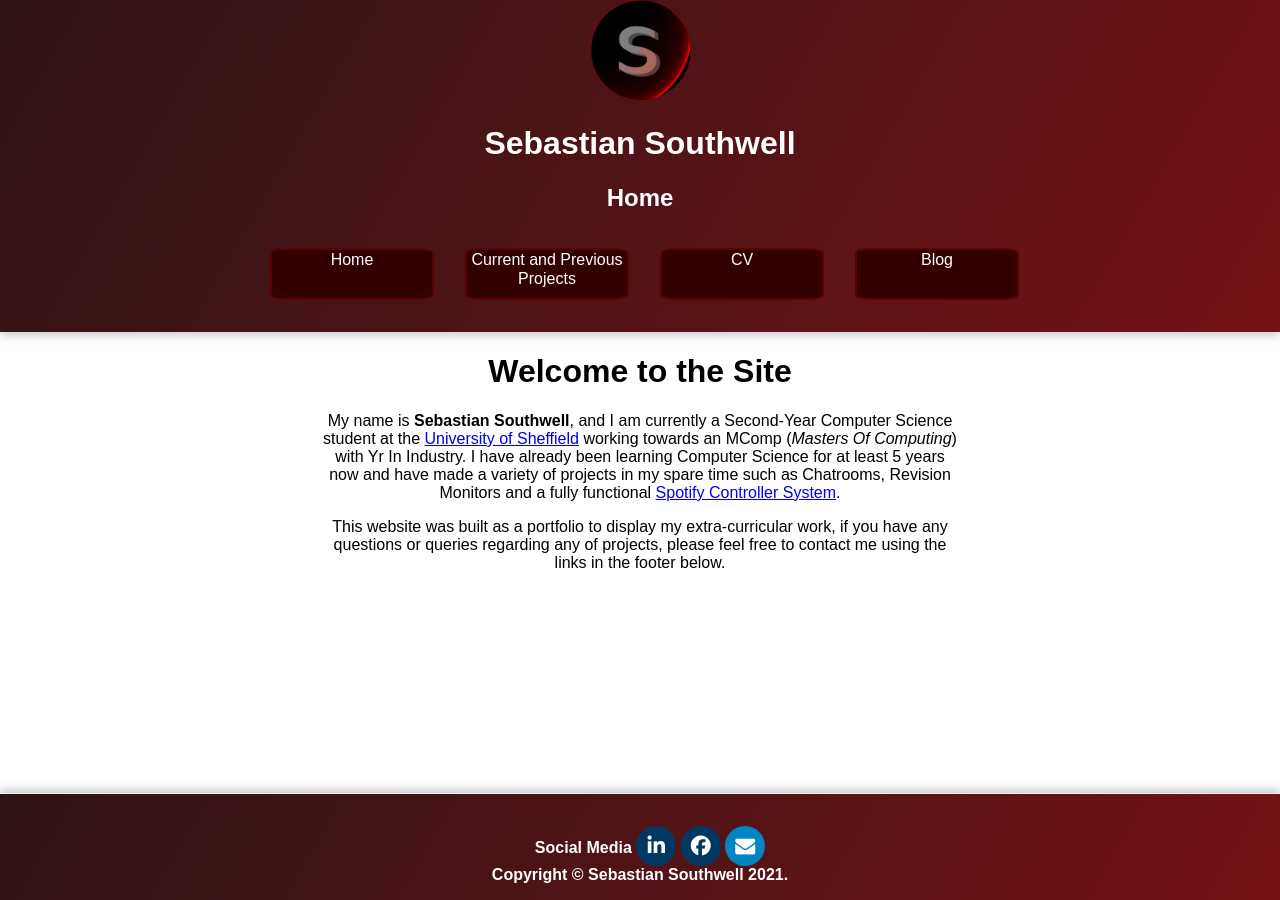
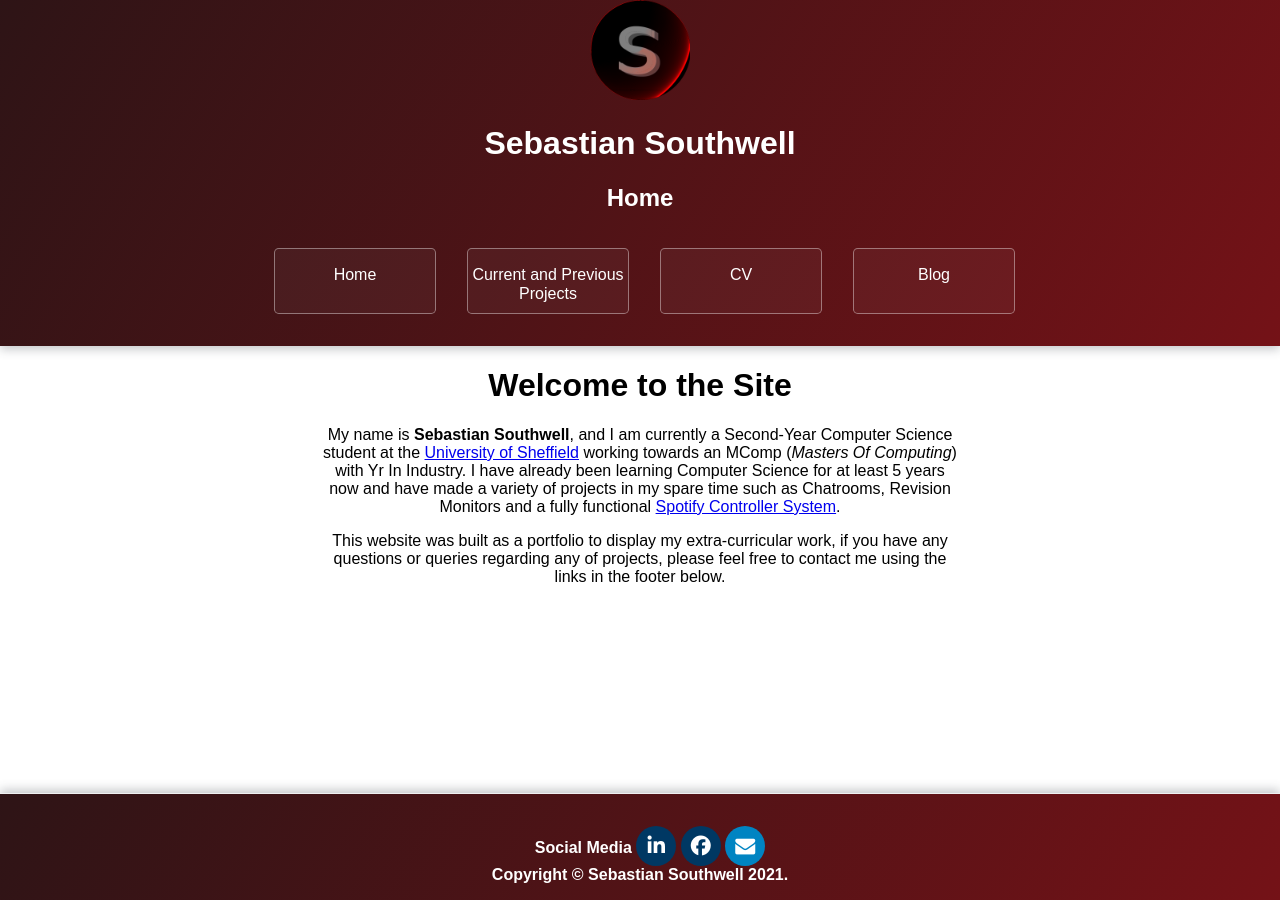
Before and after one commit to sebasouthwell/sebasouthwell.github.io, a Jekyll site: the page built from index.md, in a window 1280 px wide. Built offline with Jekyll 4.4.1, drawn with Linux system fonts in a browser that asks for light colours; nearby versions of some CDN libraries.

Commit message:
Created base system for a hamburger menu

```diff
--- a/_layouts/default.html
+++ b/_layouts/default.html
@@ -3,6 +3,7 @@
   <head>
     <meta charset="UTF-8">
     <script src="https://kit.fontawesome.com/1e89297854.js" crossorigin="anonymous"></script>
+
 
 {% seo %}
     <link rel="preconnect" href="https://fonts.gstatic.com">
@@ -17,6 +18,9 @@
       <a href="/"><img src="/assets/images/logo.png" class="logo-image"></a>
       <h1 class="project-name">{{ page.title | default: site.title | default: site.github.repository_name }}</h1>
       <h2 class="project-tagline">{{ page.description | default: site.description | default: site.github.project_tagline }}</h2>
+      <div>
+        <a class="fas fa-bars hamburger-menu"></a>
+      </div>
       <nav>
         <ul>
           <li>
--- a/_sass/mytheme.scss
+++ b/_sass/mytheme.scss
@@ -2,7 +2,6 @@
 @import "rouge-github";
 @import "variables";
 @import url("https://cdnjs.cloudflare.com/ajax/libs/font-awesome/4.7.0/css/font-awesome.min.css");
-
 
 .fa {
     padding: 10px;
@@ -116,6 +115,7 @@
   nav{
     align-content: center;
     justify-content: center;
+    display: none;
   }
 
   nav ul{
@@ -128,9 +128,19 @@
   nav ul li div{
     border-radius: 10%;
     border: 2px solid #5a0000;
+    color: rgba(255,255,255,0.7);
+    background-color: rgba(255,255,255,0.04);
+    border-color: rgba(255,255,255,0.4);
+    border-style: solid;
+    border-width: 1px;
+    border-radius: 0.3rem;
+    padding: 1rem 0 0 0;
+    transition: color 0.2s, background-color 0.2s, border-color 0.2s;
     width: 10em;
     height: 3em;
-    background-color: rgb(51, 0, 0);
+    text-align: center;
+    justify-content: center;
+    //background-color: rgb(51, 0, 0);
   }
 
   nav ul li a{
@@ -160,6 +170,15 @@
     nav ul li div{
       width: 95%;
     }
+    .logo-image{
+      width: 80px;
+      height: 80px;
+    }
+
+    .hamburger-menu{
+      display: inline-block;
+      font-size: 40px;
+    }
   }
   @media (min-width:800px)
   {
@@ -178,4 +197,15 @@
     nav ul li{
       padding: 0% 2.5% 0% 0;
     }
+    nav{
+      display: block;
+    }
+
+    .hamburger-menu{
+      display: none;
+    }
   }
+
+  .visible-nav{
+    display:block;
+  }
```
